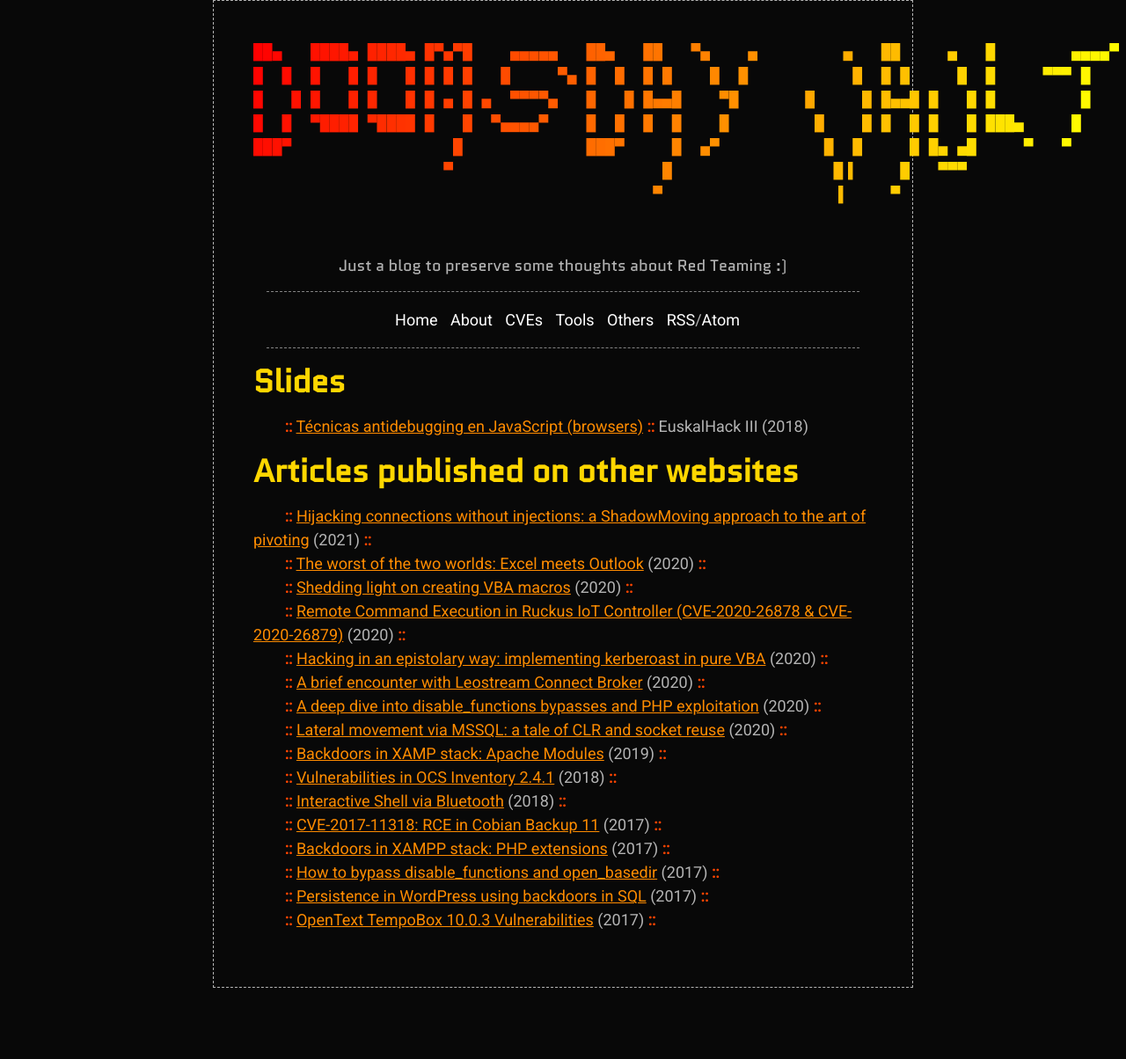
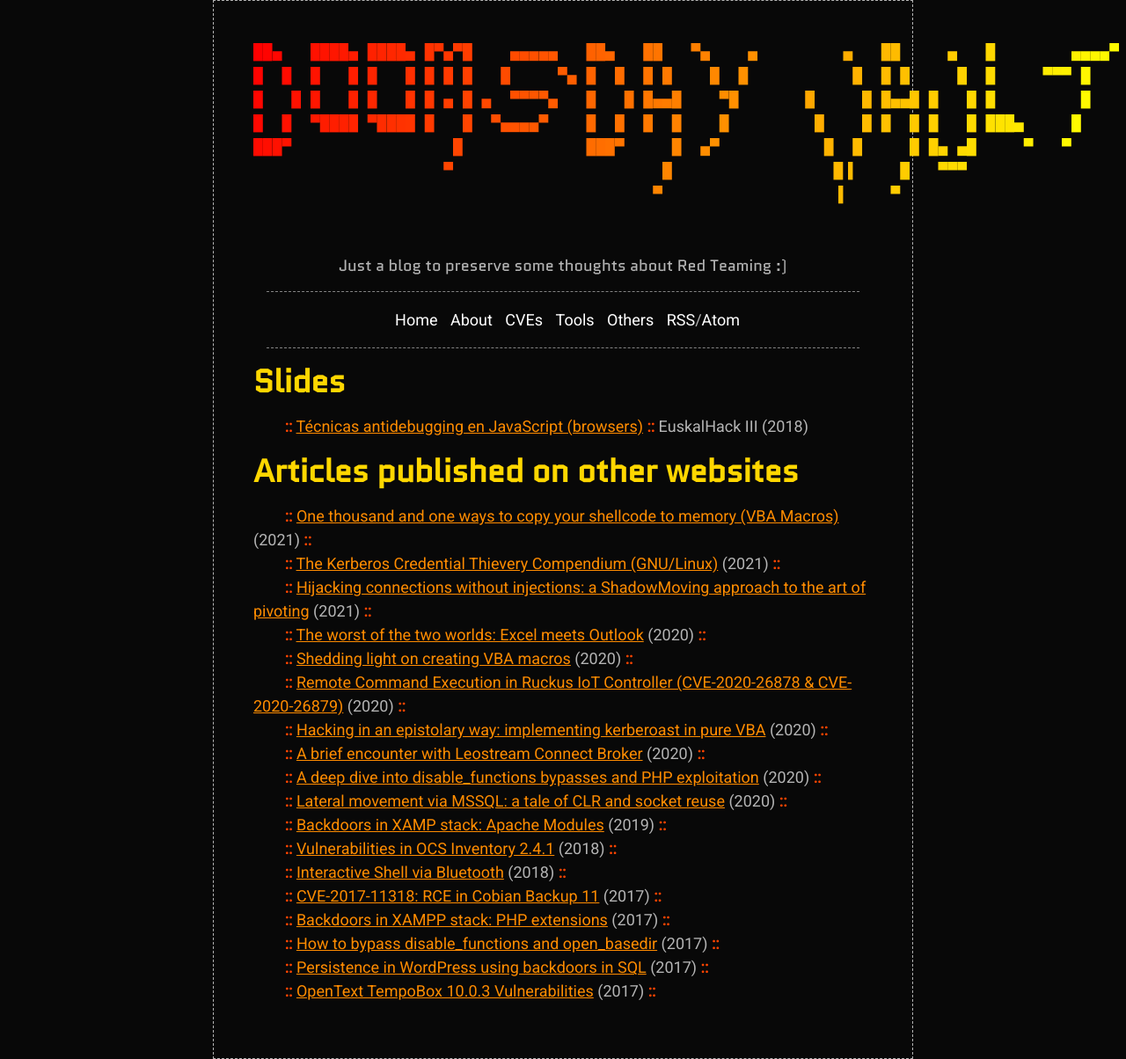
Before and after one commit to X-C3LL/x-c3ll.github.io, a Jekyll site: the page built from stuff.md, in a window 1280 px wide. Shown: the whole page at 88% size. Built offline with Jekyll 4.4.1, drawn with Linux system fonts in a browser that asks for light colours; before the commit the page ends 1123 px from its top, so only the background shows below that.

Commit message:
Update stuff.md

```diff
--- a/stuff.md
+++ b/stuff.md
@@ -8,6 +8,9 @@ permalink: stuff.html
 &nbsp;&nbsp;&nbsp;&nbsp;&nbsp;&nbsp;&nbsp;&nbsp;__::__ [Técnicas antidebugging en JavaScript (browsers)](https://github.com/X-C3LL/congresos-slides/blob/master/ANtidebugging-JS-PDF.pdf) __::__ EuskalHack III (2018)<br>
 
 # Articles published on other websites
+&nbsp;&nbsp;&nbsp;&nbsp;&nbsp;&nbsp;&nbsp;&nbsp;__::__ [
+One thousand and one ways to copy your shellcode to memory (VBA Macros)](https://adepts.of0x.cc/alternatives-copy-shellcode/) (2021) __::__<br>
+&nbsp;&nbsp;&nbsp;&nbsp;&nbsp;&nbsp;&nbsp;&nbsp;__::__ [The Kerberos Credential Thievery Compendium (GNU/Linux)](https://adepts.of0x.cc/kerberos-thievery-linux/) (2021) __::__<br>
 &nbsp;&nbsp;&nbsp;&nbsp;&nbsp;&nbsp;&nbsp;&nbsp;__::__ [Hijacking connections without injections: a ShadowMoving approach to the art of pivoting](https://adepts.of0x.cc/shadowmove-hijack-socket/) (2021) __::__<br>
 &nbsp;&nbsp;&nbsp;&nbsp;&nbsp;&nbsp;&nbsp;&nbsp;__::__ [The worst of the two worlds: Excel meets Outlook](https://adepts.of0x.cc/vba-outlook/) (2020) __::__<br>
 &nbsp;&nbsp;&nbsp;&nbsp;&nbsp;&nbsp;&nbsp;&nbsp;__::__ [Shedding light on creating VBA macros](https://adepts.of0x.cc/vba-tools/) (2020) __::__<br>
```
